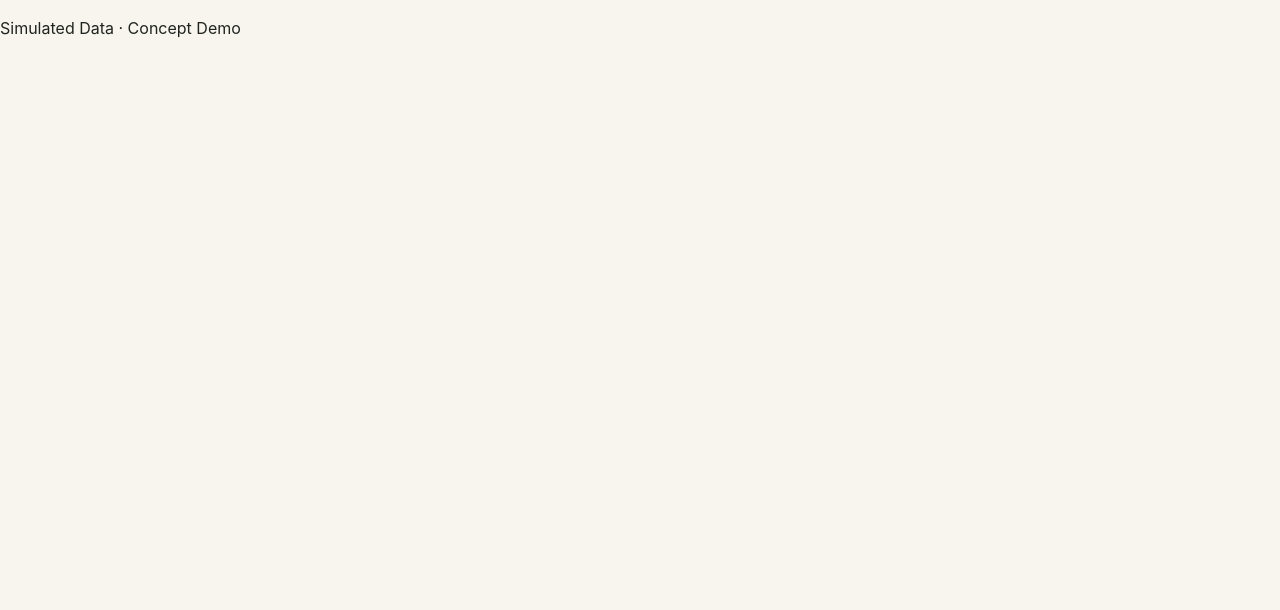
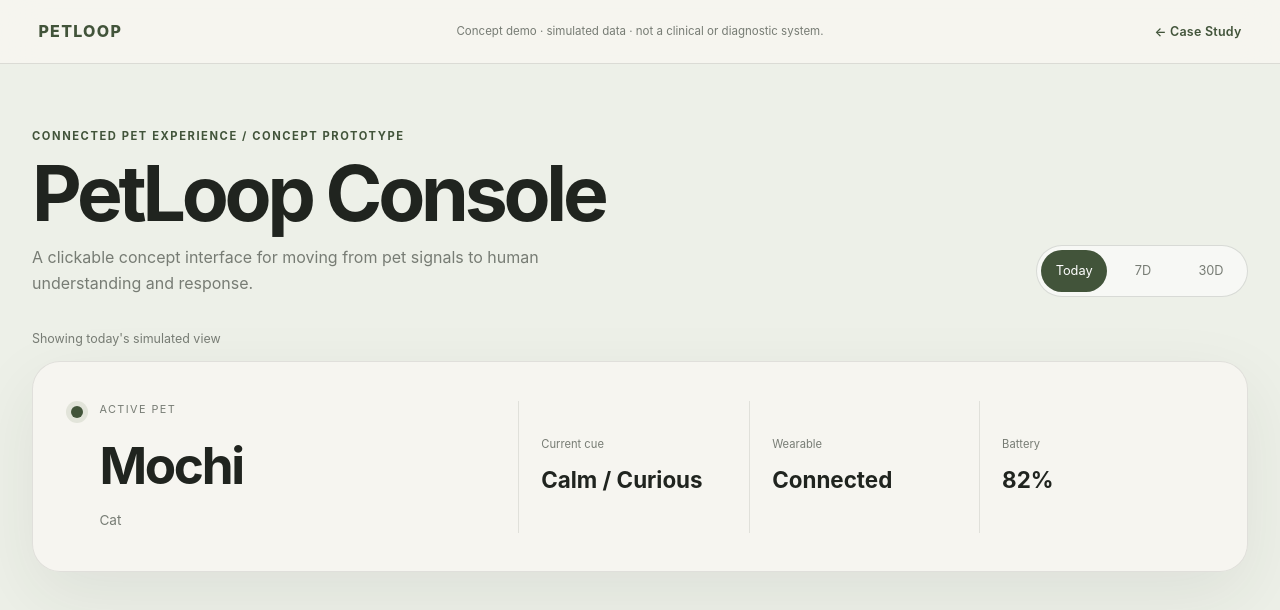
Before and after one commit to chloemmmmm/PetLoop-Design-Portfolio, a React (Vite) app: page /demo in a window 1280 px wide. Shown: the top 610 px of the page. Built offline with nearby package versions, Linux system fonts and the light colour scheme.

Commit message:
feat: route PetLoop interactive console

```diff
--- a/src/app/routes.tsx
+++ b/src/app/routes.tsx
@@ -1,11 +1,12 @@
 import { Route, Routes } from 'react-router-dom'
 import { CaseStudyPage } from '../pages/CaseStudyPage'
+import { DemoPage } from '../pages/DemoPage'
 
 export function AppRoutes() {
   return (
     <Routes>
       <Route path="/" element={<CaseStudyPage />} />
-      <Route path="/demo" element={<main><p>Simulated Data · Concept Demo</p></main>} />
+      <Route path="/demo" element={<DemoPage />} />
     </Routes>
   )
 }
```
